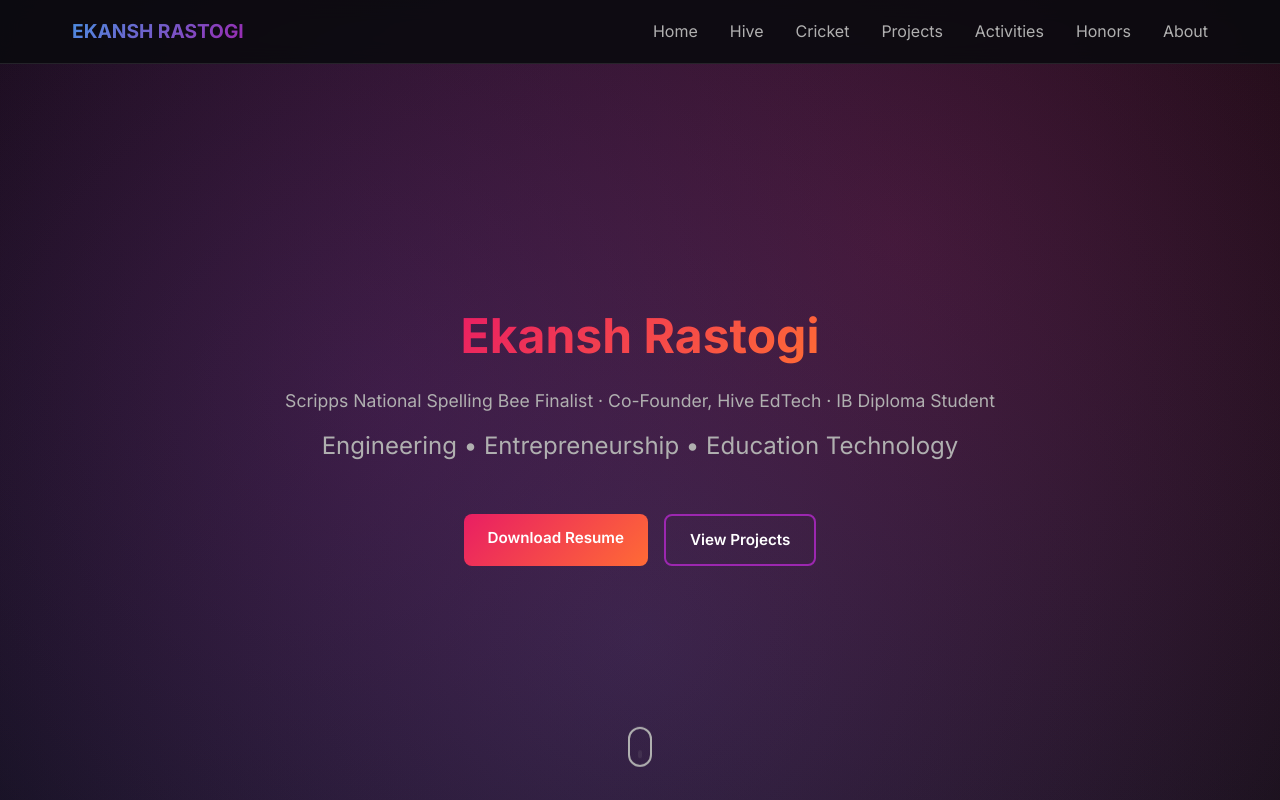
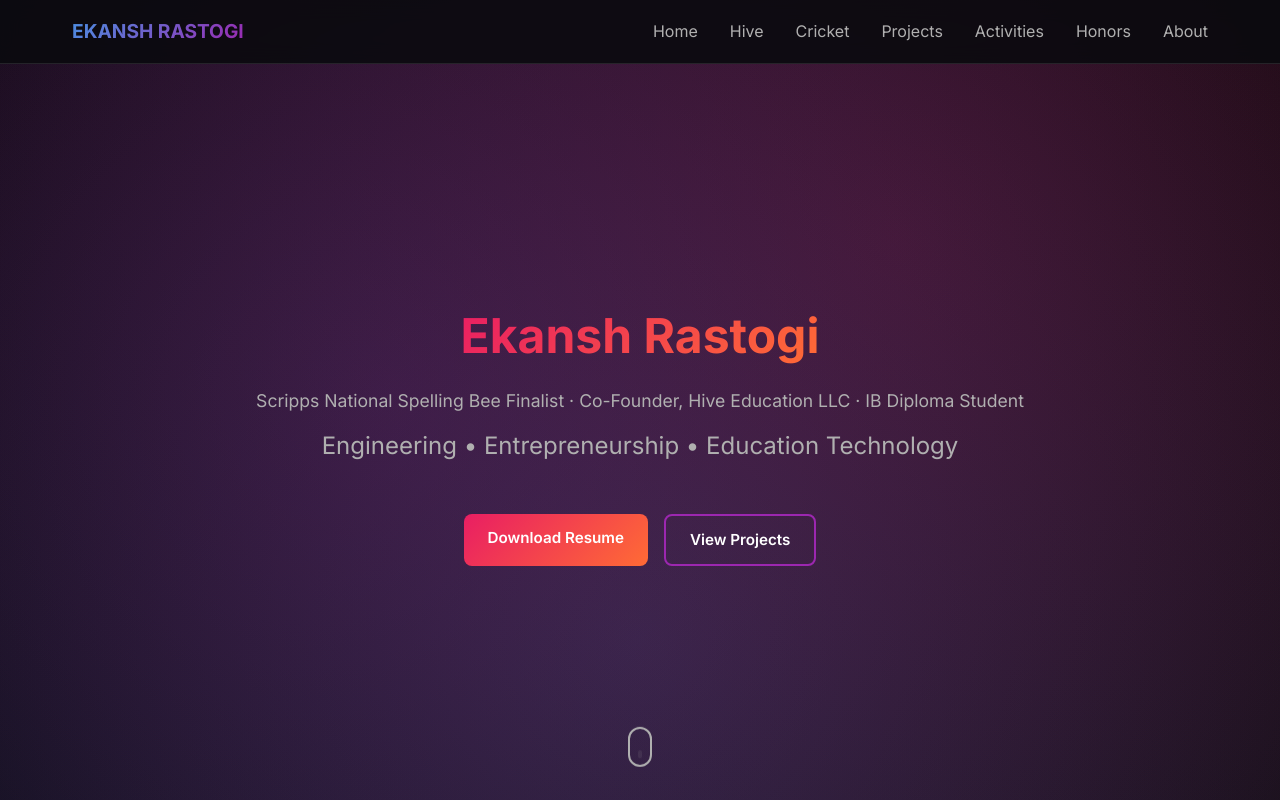
Before and after one commit to Akr1040317/ekanshPortfolio, a React (Create React App) app: page / in a window 1280 px wide. Shown: the top 800 px of the page. Built offline with nearby package versions, Linux system fonts and the light colour scheme.

Commit message:
Hero: change tagline to 'Co-Founder, Hive Education LLC'

```diff
--- a/src/components/Hero.jsx
+++ b/src/components/Hero.jsx
@@ -8,7 +8,7 @@ const Hero = () => {
         <h1 className="hero-title">
           <span className="gradient-text">Ekansh Rastogi</span>
         </h1>
-        <p className="hero-tagline">Scripps National Spelling Bee Finalist · Co-Founder, Hive EdTech · IB Diploma Student</p>
+        <p className="hero-tagline">Scripps National Spelling Bee Finalist · Co-Founder, Hive Education LLC · IB Diploma Student</p>
         <p className="hero-subtitle">Engineering • Entrepreneurship • Education Technology</p>
         <div className="hive-links">
           <a href={resumePdf} className="cta-button primary" download>
```
